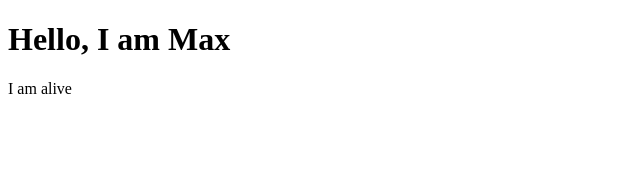
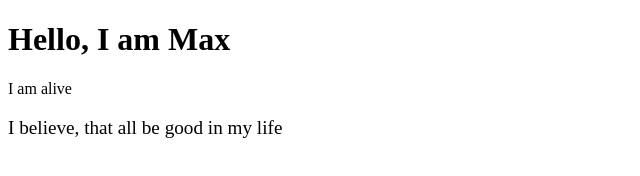
Before and after one commit to Bykov-Max/newReposite, a plain HTML site: page index.html in a window 1280 px wide. Shown: the whole page, without its empty margins (0-640 px from the left). Drawn offline with Linux system fonts and the light colour scheme.

Commit message:
initial commit 2

```diff
--- a/css1.css
+++ b/css1.css
@@ -0,0 +1,7 @@
+body{
+    font-family: "Times New Roman";
+}
+
+.status{
+    font-size: 120%;
+}
--- a/index.html
+++ b/index.html
@@ -3,9 +3,11 @@
 <head>
     <meta charset="UTF-8">
     <title>Title</title>
+    <link rel="stylesheet" href="css1.css">
 </head>
 <body>
     <h1>Hello, I am Max</h1>
     <p>I am alive</p>
+    <p class = "status">I believe, that all be good in my life</p>
 </body>
 </html>
```
